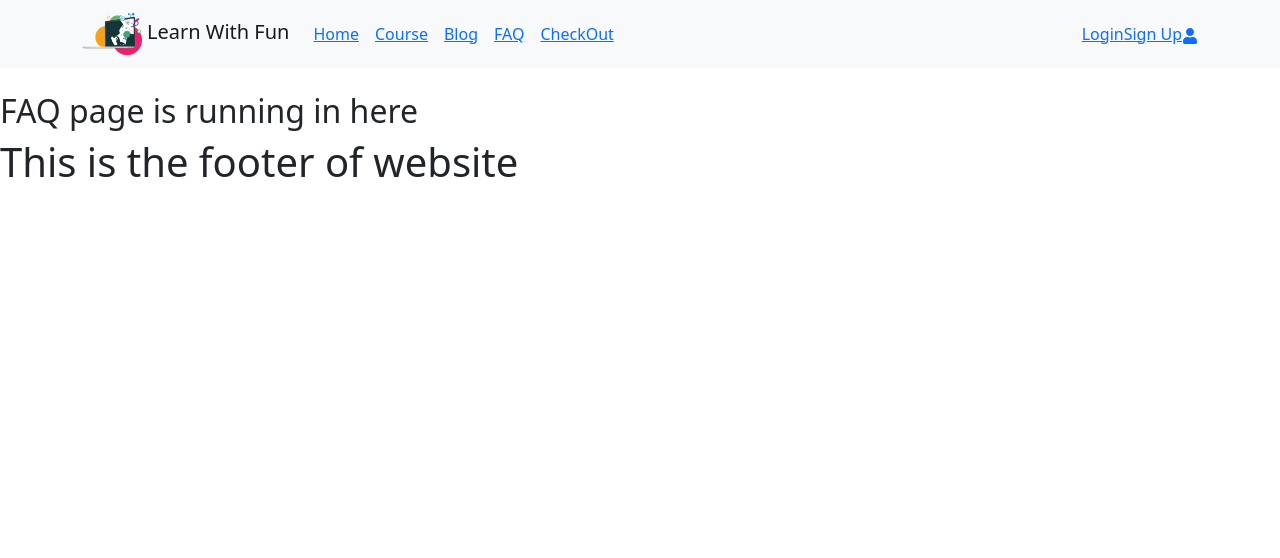
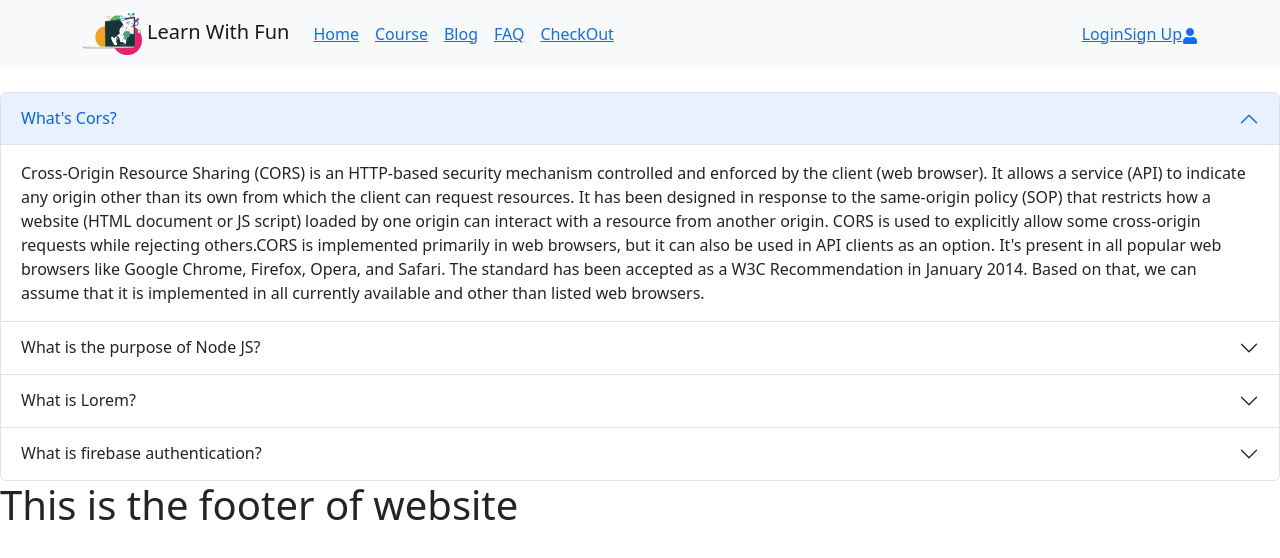
Before and after one commit to ImtiazUddin28/online-learning-platform, a React (Create React App) app: page /faq in a window 1280 px wide. Shown: the top 558 px of the page. Built offline with nearby package versions, Linux system fonts and the light colour scheme; no server answers.

Commit message:
faq section is added

```diff
--- a/src/Components/Pages/FAQ/FAQ.js
+++ b/src/Components/Pages/FAQ/FAQ.js
@@ -1,11 +1,41 @@
 import React from 'react';
+import Accordion from 'react-bootstrap/Accordion';
 
-const FAQ = () => {
-    return (
-        <div>
-            <h2>FAQ page is running in here</h2>
-        </div>
-    );
-};
+function FAQ() {
+  return (
+    <Accordion defaultActiveKey="0">
+      <Accordion.Item eventKey="0">
+        <Accordion.Header>What's Cors?</Accordion.Header>
+        <Accordion.Body>
+        Cross-Origin Resource Sharing (CORS) is an HTTP-based security mechanism controlled and enforced by the client (web browser). It allows a service (API) to indicate any origin other than its own from which the client can request resources. It has been designed in response to the same-origin policy (SOP) that restricts how a website (HTML document or JS script) loaded by one origin can interact with a resource from another origin. CORS is used to explicitly allow some cross-origin requests while rejecting others.CORS is implemented primarily in web browsers, but it can also be used in API clients as an option. It's present in all popular web browsers like Google Chrome, Firefox, Opera, and Safari. The standard has been accepted as a W3C Recommendation in January 2014. Based on that, we can assume that it is implemented in all currently available and other than listed web browsers.
+        </Accordion.Body>
+      </Accordion.Item>
+      <Accordion.Item eventKey="1">
+        <Accordion.Header>What is the purpose of Node JS?</Accordion.Header>
+        <Accordion.Body>
+        Most apps need to know the identity of a user. Knowing a user's identity allows an app to securely save user data in the cloud and provide the same personalized experience across all of the user's devices.Firebase Authentication provides backend services, easy-to-use SDKs, and ready-made UI libraries to authenticate users to your app. It supports authentication using passwords, phone numbers, popular federated identity providers like Google, Facebook and Twitter, and more.Firebase Authentication integrates tightly with other Firebase services, and it leverages industry standards like OAuth 2.0 and OpenID Connect, so it can be easily integrated with your custom backend.When you upgrade to Firebase Authentication with Identity Platform, you unlock additional features, such as multi-factor authentication, blocking functions, user activity and audit logging, SAML and generic OpenID Connect support, multi-tenancy, and enterprise-level support.
+        </Accordion.Body>
+      </Accordion.Item>
+      <Accordion.Item eventKey="1">
+        <Accordion.Header>What is Lorem?</Accordion.Header>
+        <Accordion.Body>
+          Lorem ipsum dolor sit amet, consectetur adipiscing elit, sed do
+          eiusmod tempor incididunt ut labore et dolore magna aliqua. Ut enim ad
+          minim veniam, quis nostrud exercitation ullamco laboris nisi ut
+          aliquip ex ea commodo consequat. Duis aute irure dolor in
+          reprehenderit in voluptate velit esse cillum dolore eu fugiat nulla
+          pariatur. Excepteur sint occaecat cupidatat non proident, sunt in
+          culpa qui officia deserunt mollit anim id est laborum.
+        </Accordion.Body>
+      </Accordion.Item>
+      <Accordion.Item eventKey="1">
+        <Accordion.Header>What is firebase authentication?</Accordion.Header>
+        <Accordion.Body>
+        Most apps need to know the identity of a user. Knowing a user's identity allows an app to securely save user data in the cloud and provide the same personalized experience across all of the user's devices.Firebase Authentication provides backend services, easy-to-use SDKs, and ready-made UI libraries to authenticate users to your app. It supports authentication using passwords, phone numbers, popular federated identity providers like Google, Facebook and Twitter, and more.Firebase Authentication integrates tightly with other Firebase services, and it leverages industry standards like OAuth 2.0 and OpenID Connect, so it can be easily integrated with your custom backend.When you upgrade to Firebase Authentication with Identity Platform, you unlock additional features, such as multi-factor authentication, blocking functions, user activity and audit logging, SAML and generic OpenID Connect support, multi-tenancy, and enterprise-level support.
+        </Accordion.Body>
+      </Accordion.Item>
+    </Accordion>
+  );
+}
 
 export default FAQ;
```
